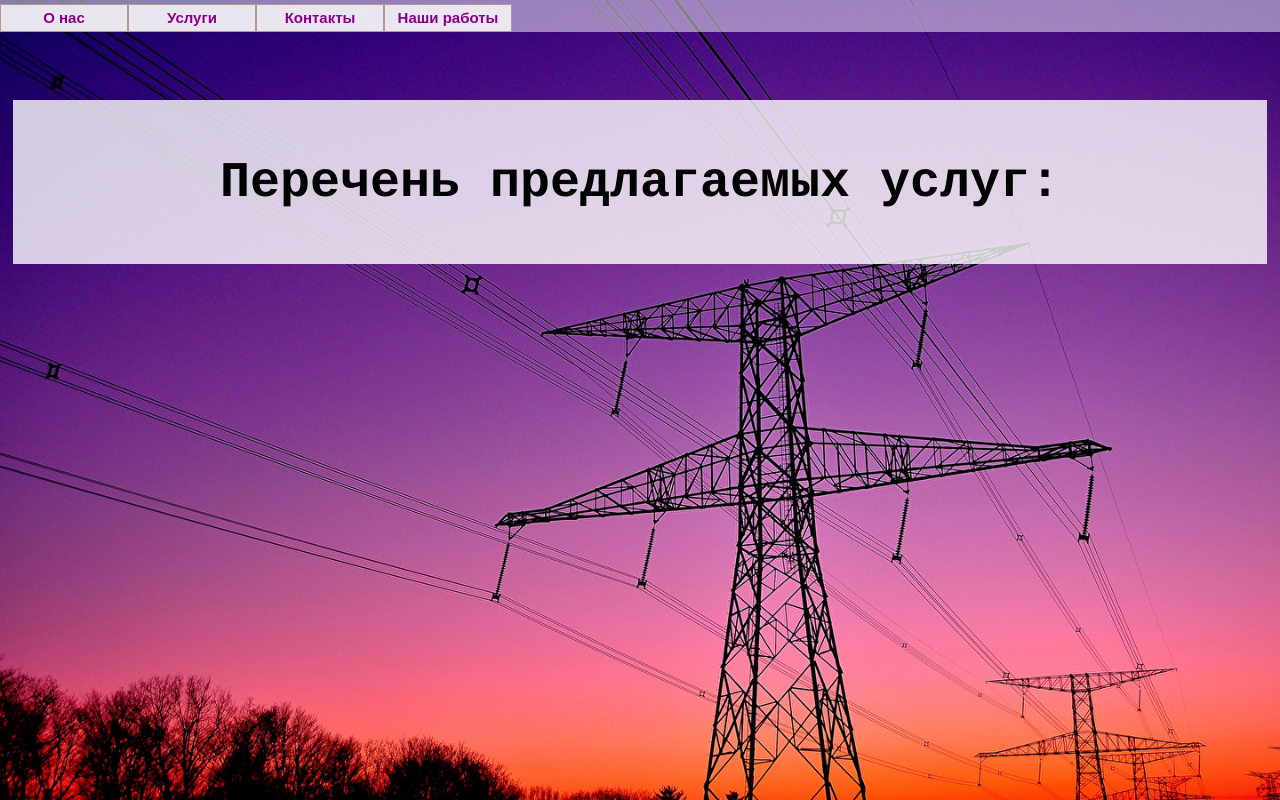
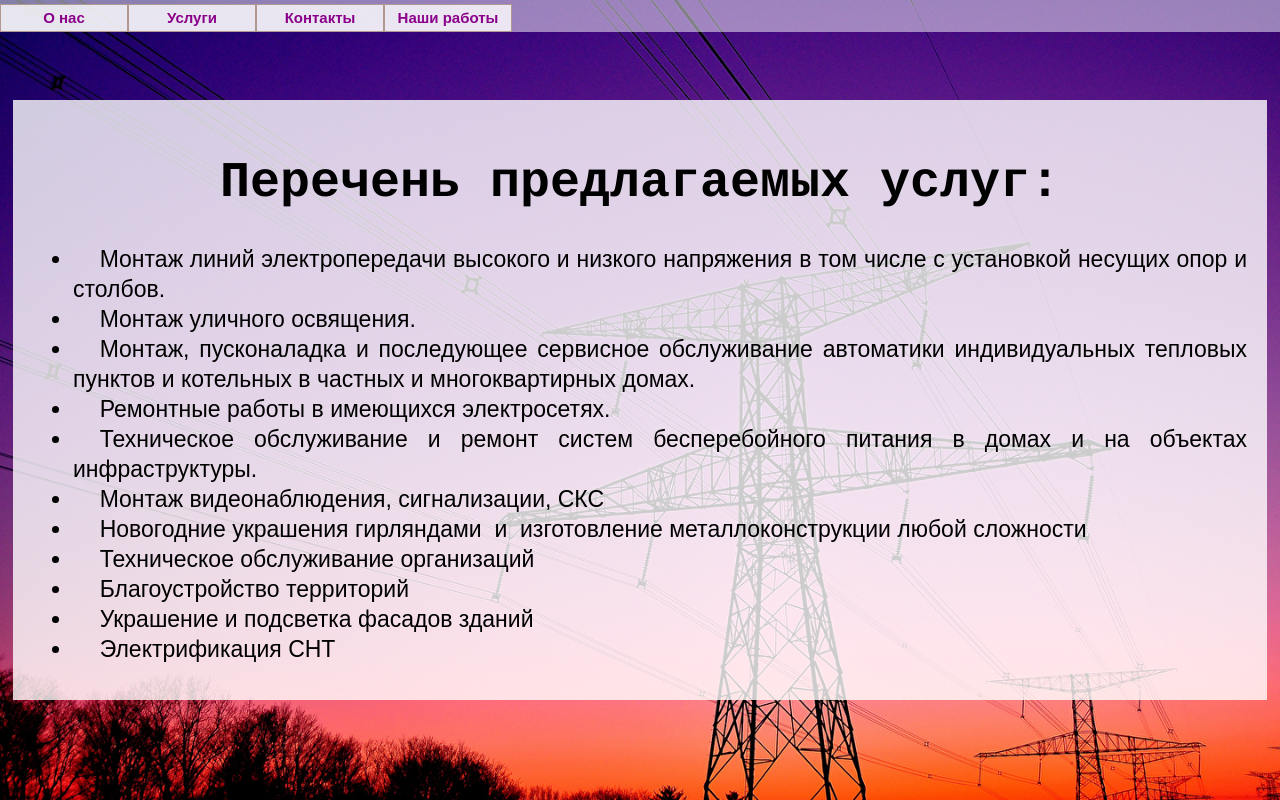
Before and after one commit to Kvasshtain/ENERGOSTROYGRAD, a React (Create React App) app: page /services in a window 1280 px wide. Built offline with nearby package versions, Linux system fonts and the light colour scheme.

Commit message:
Сделал автоматический переход на стартовую страницу. Добавил информацию на страницу с перечнем услуг.

```diff
--- a/src/App.js
+++ b/src/App.js
@@ -1,5 +1,5 @@
 import React, { Component } from 'react';
-import { BrowserRouter, Route, Switch } from 'react-router-dom'
+import { BrowserRouter, Route, Switch, Redirect } from 'react-router-dom'
 
 import { NavigationPanel } from './components/NavigationPanel'
 import { About } from './components/About'
@@ -28,6 +28,7 @@ class App extends Component {
                         <Route path = '/ourWorks' children = {() => (
                             <OurWorks/>
                         )}/>
+                        <Redirect from="/" exact to="/about" />
                     </Switch>
                 </React.Fragment>
             </BrowserRouter>
--- a/src/components/Services.js
+++ b/src/components/Services.js
@@ -1,12 +1,28 @@
 import React from 'react'
 import textStrings from '../data/textStrings.json'
+import servicesPageContent from '../data/servicesPageContent.json'
 
 class Services extends React.Component {
+
+    renderServicesList = () => {
+        return servicesPageContent.services.map(function(item, index) {
+            return (
+                <li key = {index}>
+                    {item}
+                </li>
+            )
+        })
+    }
 
     render() {
         return (
             <div className = "PageContent">
                 <h1>{textStrings.servicesString}</h1>
+                <div className = "PageBlock">
+                    <ul>
+                        {this.renderServicesList()}
+                    </ul>
+                </div>
             </div>
         )
     }
--- a/src/data/servicesPageContent.json
+++ b/src/data/servicesPageContent.json
@@ -5,6 +5,12 @@
     "Монтаж уличного освящения.",
     "Монтаж, пусконаладка и последующее сервисное обслуживание автоматики индивидуальных тепловых пунктов и котельных в частных и многоквартирных домах.",
     "Ремонтные работы в имеющихся электросетях.",
-    "Техническое обслуживание и ремонт систем бесперебойного питания в домах и на объектах инфраструктуры."
+    "Техническое обслуживание и ремонт систем бесперебойного питания в домах и на объектах инфраструктуры.",
+    "Монтаж видеонаблюдения, сигнализации, СКС",
+    "Новогодние украшения гирляндами  и  изготовление металлоконструкции любой сложности",
+    "Техническое обслуживание организаций",
+    "Благоустройство территорий",
+    "Украшение и подсветка фасадов зданий",
+    "Электрификация СНТ"
   ]
 }
```
